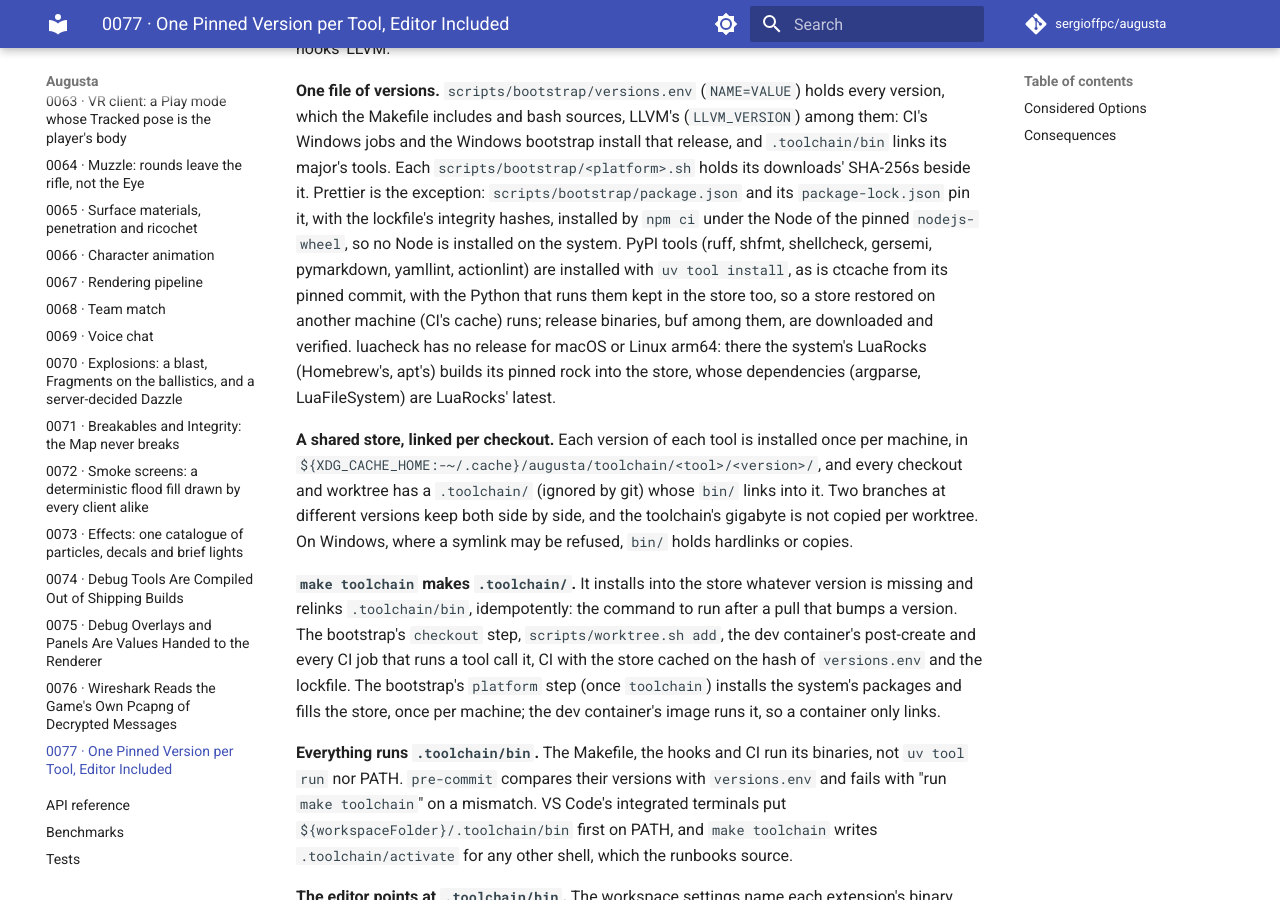
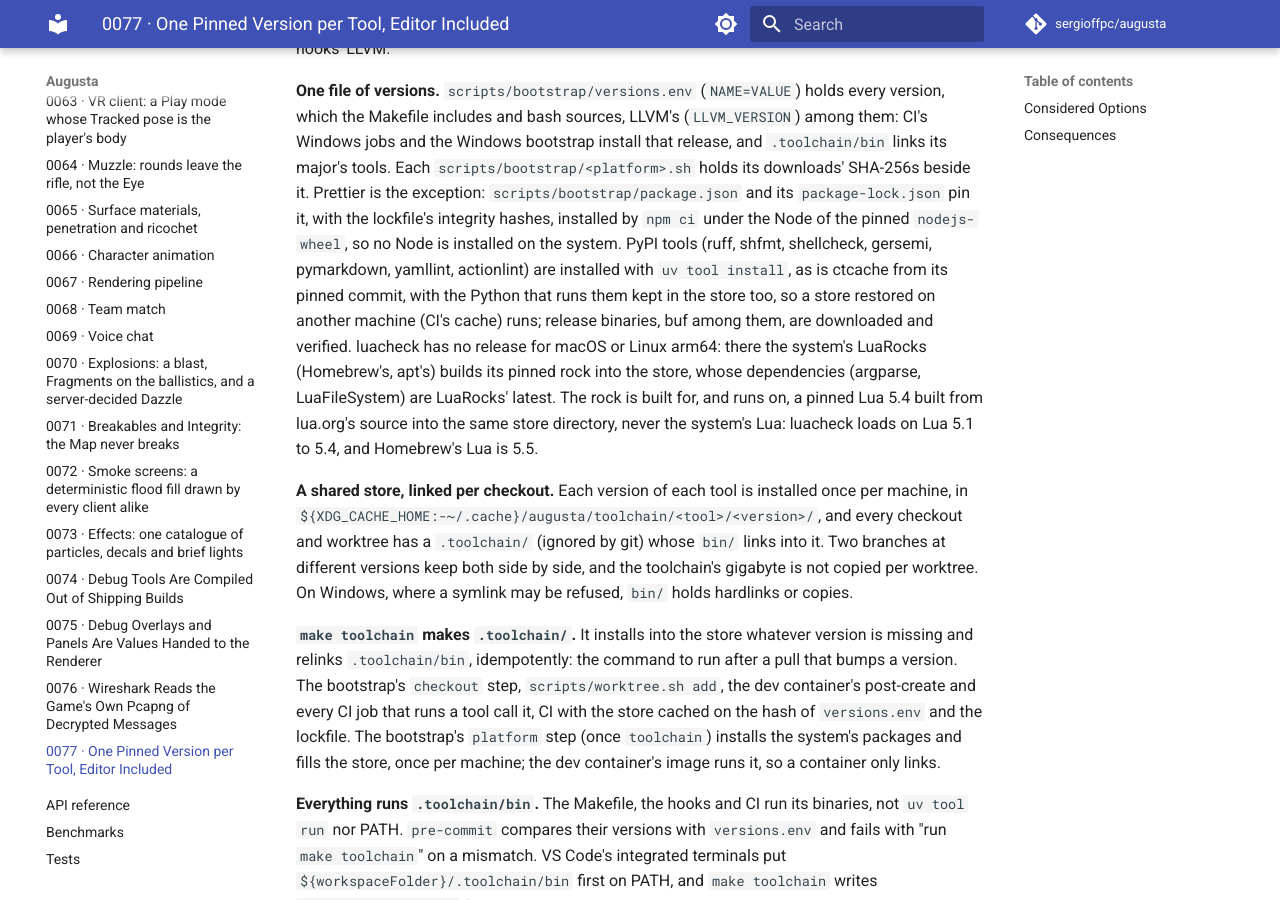
Before and after one commit to sergioffpc/augusta, an MkDocs documentation site: the page built from docs/adr/0077-one-pinned-version-per-tool.md, in a window 1280 px wide and 900 px high, scrolled down 492 px. Built offline with MkDocs 1.6.1 and Material for MkDocs 9.7.7, drawn with Linux system fonts in a browser that asks for light colours; comment, search, counter and statistics services are not loaded.

Commit message:
fix(toolchain): build luacheck's rock for a pinned Lua 5.4
Homebrew's lua is 5.5, which luacheck 1.2.0 does not load on (lunarmodules/luacheck#140): the nightly's macOS luacheck failed in toolchain-check. The rock is now built for, and runs on, Lua 5.4.9 built from lua.org's source into its store directory, on macOS and Linux arm64.

Co-Authored-By: Claude Opus 5.5 <noreply@anthropic.com>

```diff
--- a/docs/adr/0077-one-pinned-version-per-tool.md
+++ b/docs/adr/0077-one-pinned-version-per-tool.md
@@ -33,7 +33,10 @@ commit, with the Python that runs them kept in the store too, so a store
 restored on another machine (CI's cache) runs; release binaries, buf among them,
 are downloaded and verified. luacheck has no release for macOS or Linux arm64:
 there the system's LuaRocks (Homebrew's, apt's) builds its pinned rock into the
-store, whose dependencies (argparse, LuaFileSystem) are LuaRocks' latest.
+store, whose dependencies (argparse, LuaFileSystem) are LuaRocks' latest. The
+rock is built for, and runs on, a pinned Lua 5.4 built from lua.org's source
+into the same store directory, never the system's Lua: luacheck loads on Lua 5.1
+to 5.4, and Homebrew's Lua is 5.5.
 
 **A shared store, linked per checkout.** Each version of each tool is installed
 once per machine, in
```
Also changed, not shown: 3 other files.
